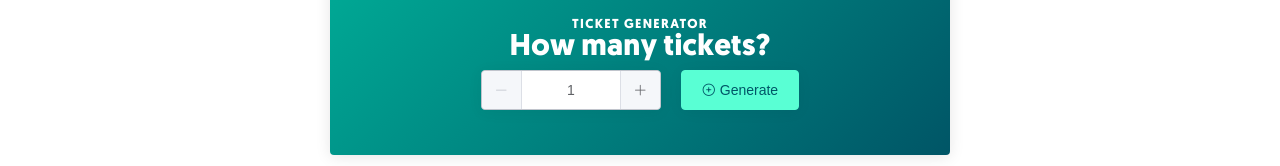
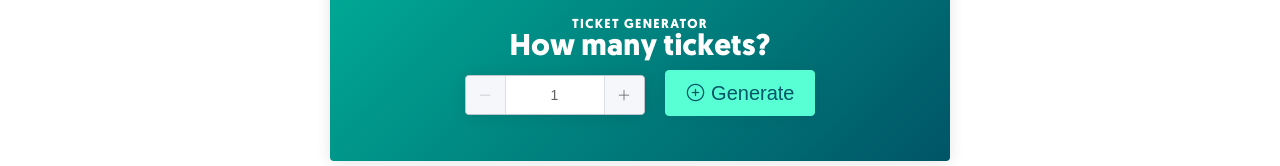
Before and after one commit to mikemattner/numbers, a Vue app: page /generate in a window 1280 px wide. In both pictures the pointer is over the element 570 px from the left and 235 px from the top of the page. Shown: the part 145-311 px from the top of the page. Built offline with nearby package versions, Linux system fonts and the light colour scheme.

Commit message:
Updating button styles.

```diff
--- a/src/assets/scss/components/_buttons.scss
+++ b/src/assets/scss/components/_buttons.scss
@@ -6,11 +6,13 @@
     border-radius: 4px;
     padding: 12px 20px;
     line-height: 1;
+    box-shadow: 0 0 5px rgba(0,0,0,0.0);
 
     &:hover,
     &:active {
         color: $dark-blueGreen;
         background-color: $electricGreen;
+        box-shadow: 0 2px 15px rgba(0,0,0,0.1);
     }
 
     &--white {
--- a/src/components/Numbers.vue
+++ b/src/components/Numbers.vue
@@ -146,6 +146,11 @@ export default {
     margin: 0.5rem;
     color: $dark-blueGreen;
     box-shadow: 0 2px 15px rgba(0,0,0,0.05);
+    font-size: 1rem;
+    &:hover,
+    &:active {
+        box-shadow: 0 2px 15px rgba(0,0,0,0.1);
+    }
   }
   .ticket-box {
     text-align:left;
```
